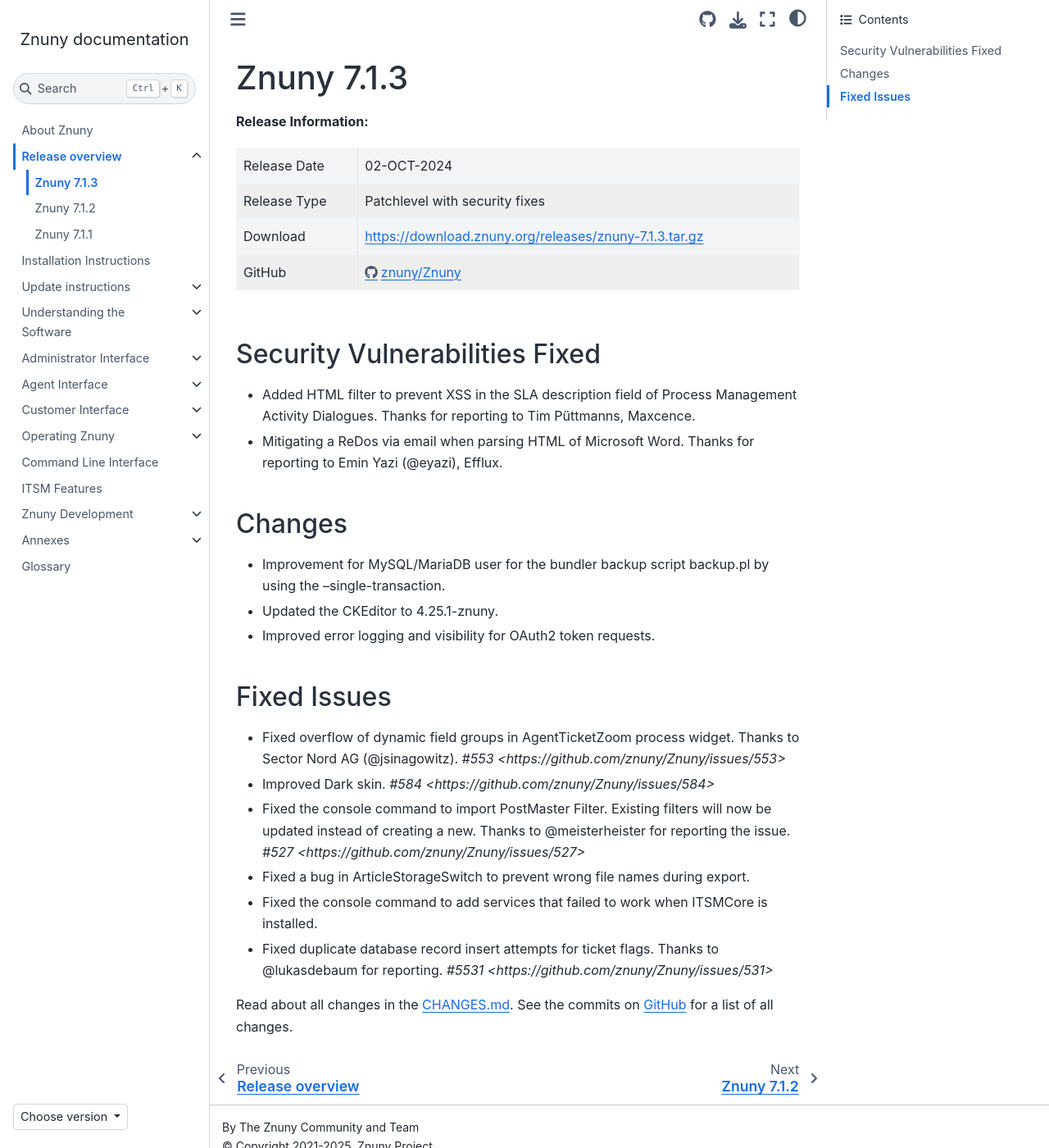
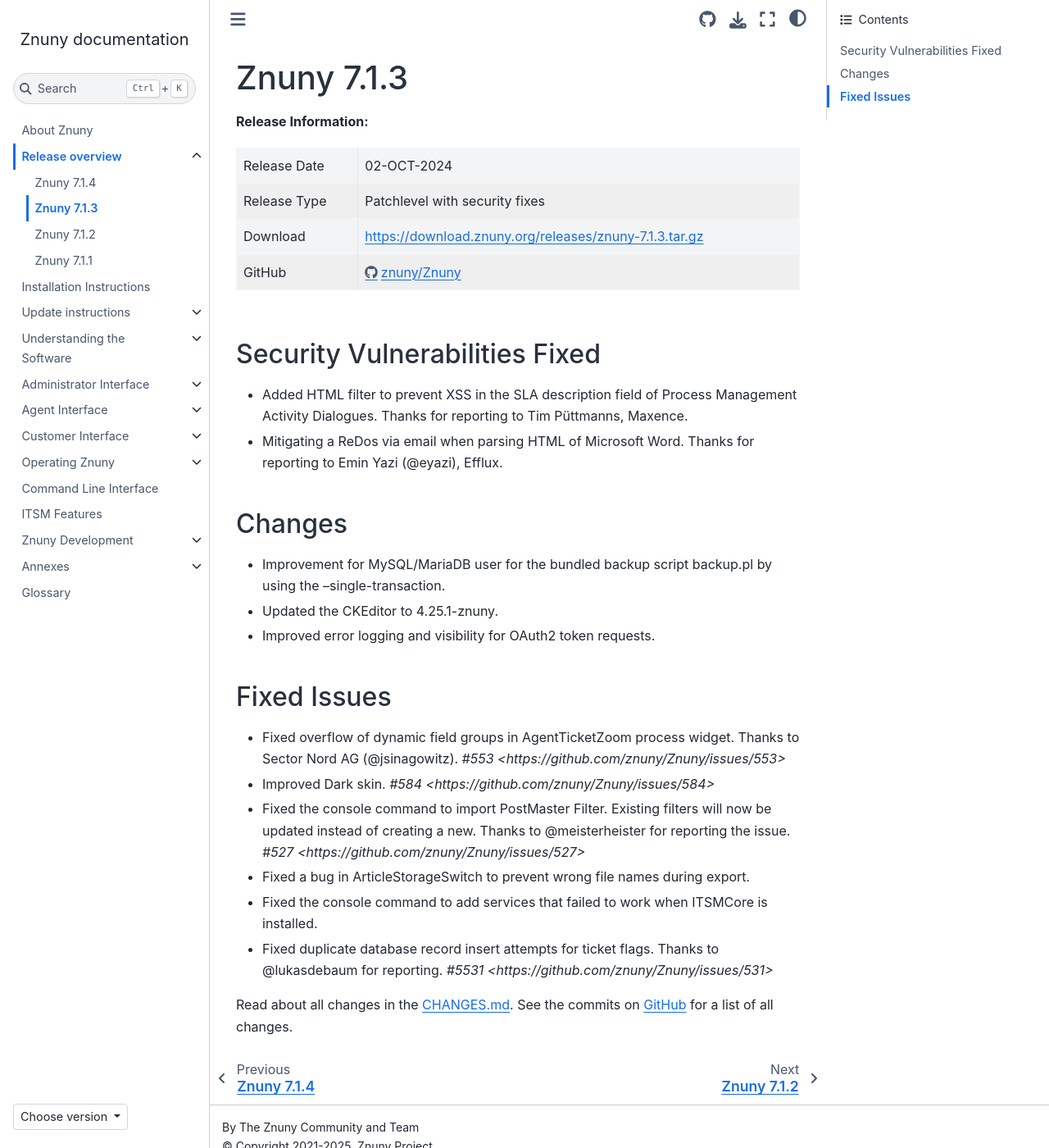
Before and after one commit to znuny/manual, a Sphinx documentation site: the page built from source/releases/7_1_3/index.rst, in a window 1280 px wide and 1400 px high. Shown: the whole window at 82% size. Built offline with Sphinx 7.4.7 and the Sphinx Book theme 1.1.4, drawn with Linux system fonts in a browser that asks for light colours.

Commit message:
Updated for release of Znuny 7.1.4

```diff
--- a/source/annexes/acl_reference/acl_properties.rst
+++ b/source/annexes/acl_reference/acl_properties.rst
@@ -135,5 +135,5 @@
 +------------------------+---------------------+-------------------------+-----------------------------------------------------------------------------------------------------------------------------------------+
 | Process                | -                   | some id                 |                                                                                                                                         |
 +------------------------+---------------------+-------------------------+-----------------------------------------------------------------------------------------------------------------------------------------+
-| Ticket                 | Any Ticket Property | some name               | IDs do not work in the ticket configuration settings. You can set the returnable state, bun not state id, state type, or state type id. |
+| Ticket                 | Any Ticket Property | some name               | IDs do not work in the ticket configuration settings. You can set the returnable state, but not state id, state type, or state type id. |
 +------------------------+---------------------+-------------------------+-----------------------------------------------------------------------------------------------------------------------------------------+
--- a/source/annexes/backup/index.rst
+++ b/source/annexes/backup/index.rst
@@ -51,7 +51,7 @@
 Backup Script Example
 *********************
 
-An example script is available to backup your system. We recommend this for small to mid-sized systems only.
+An example script is available to backup your system. We recommend this for small to mid-sized systems only. This script needs to be executed by the application user, typically znuny
 
 .. warning::
 
@@ -90,7 +90,7 @@
 Restore Script Example
 **********************
 
-Parallel to the backup example script, a restore script as also available.
+Parallel to the backup example script, a restore script as also available. This script needs to be executed by the application user, typically znuny.
 
 .. code-block:: shell
 
--- a/source/releases/7_1_3/index.rst
+++ b/source/releases/7_1_3/index.rst
@@ -15,12 +15,12 @@
 
 Security Vulnerabilities Fixed
 ******************************
-- Added HTML filter to prevent XSS in the SLA description field of Process Management Activity Dialogues. Thanks for reporting to Tim Püttmanns, Maxcence.
+- Added HTML filter to prevent XSS in the SLA description field of Process Management Activity Dialogues. Thanks for reporting to Tim Püttmanns, Maxence.
 - Mitigating a ReDos via email when parsing HTML of Microsoft Word. Thanks for reporting to Emin Yazi (@eyazi), Efflux.
 
 Changes
 *******
-- Improvement for MySQL/MariaDB user for the bundler backup script backup.pl by using the  --single-transaction.
+- Improvement for MySQL/MariaDB user for the bundled backup script backup.pl by using the  --single-transaction.
 - Updated the CKEditor to 4.25.1-znuny.
 - Improved error logging and visibility for OAuth2 token requests.
 
--- a/source/releases/index.rst
+++ b/source/releases/index.rst
@@ -20,6 +20,7 @@
 .. toctree::
    :maxdepth: 1
 
+   7_1_4/index
    7_1_3/index
    7_1_2/index
    7_1_1/index
```
Also changed, not shown: source/releases/7_1_4/index.rst (added, +52 -0 lines).
